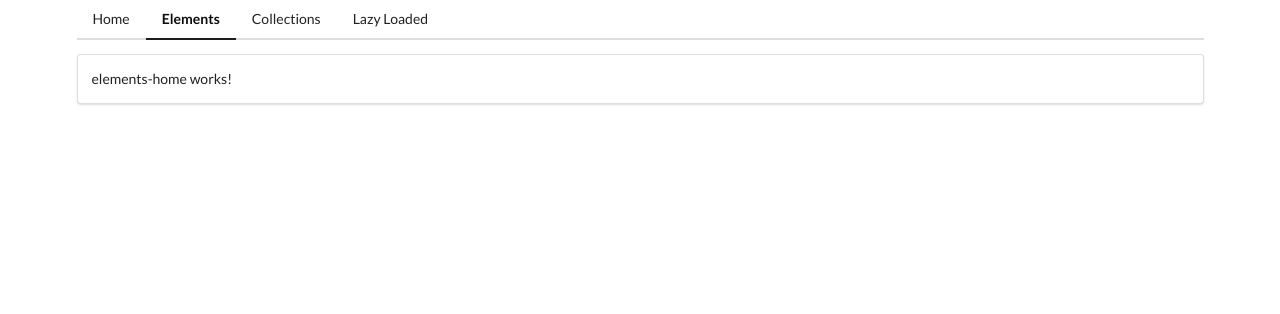
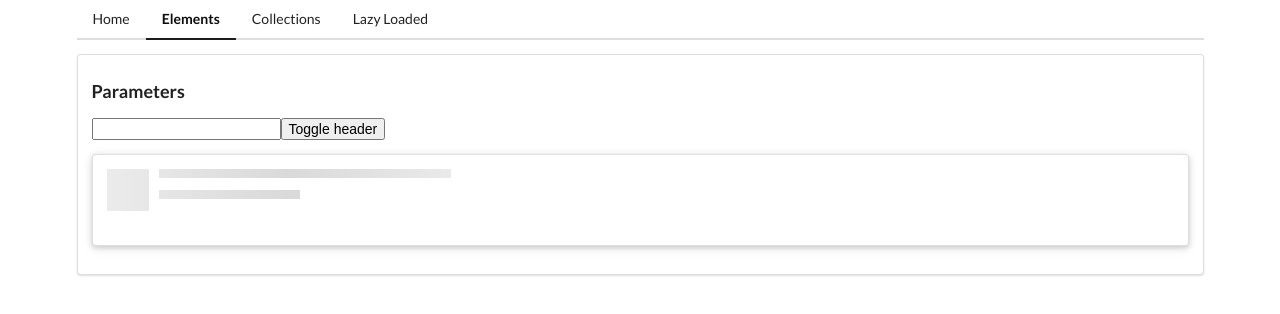
Before and after one commit to guillaumemaiano/AngularUdemyCourse, an Angular app in the folder AngularUdemyModules/: page /elements in a window 1280 px wide. Shown: the top 314 px of the page. Built offline with nearby package versions, Linux system fonts and the light colour scheme.

Commit message:
Built a ngFor based demo. Did not want to reuse Grider's directive solution.

```diff
--- a/AngularUdemyModules/src/app/elements/elements-home/elements-home.component.html
+++ b/AngularUdemyModules/src/app/elements/elements-home/elements-home.component.html
@@ -1 +1,10 @@
-<p>elements-home works!</p>
+<div class="ui sizer vertical segment">
+    <div class="ui medium header">Parameters</div>
+    <div class="box">
+        <input (input)="onInput($event.target.value)" />
+        <button (click)="toggleHeader()">Toggle header</button>
+    </div>
+    <div class="ui raised segment">
+        <app-placeholder [header]="header" [lines]="lines"></app-placeholder>
+    </div>
+</div>
--- a/AngularUdemyModules/src/app/elements/elements-home/elements-home.component.ts
+++ b/AngularUdemyModules/src/app/elements/elements-home/elements-home.component.ts
@@ -9,6 +9,20 @@ export class ElementsHomeComponent implements OnInit {
 
   constructor() { }
 
+  header = true;
+  lines = 0;
+
+  toggleHeader() {
+    this.header = !this.header;
+  }
+
+  onInput(value: string) {
+    const intValue = parseInt(value);
+    if (!isNaN(intValue)) {
+      this.lines = intValue;
+    }
+  }
+
   ngOnInit(): void {
   }
 
--- a/AngularUdemyModules/src/app/elements/elements.module.ts
+++ b/AngularUdemyModules/src/app/elements/elements.module.ts
@@ -3,10 +3,11 @@ import { CommonModule } from '@angular/common';
 
 import { ElementsRoutingModule } from './elements-routing.module';
 import { ElementsHomeComponent } from './elements-home/elements-home.component';
+import { PlaceholderComponent } from './placeholder/placeholder.component';
 
 
 @NgModule({
-  declarations: [ElementsHomeComponent],
+  declarations: [ElementsHomeComponent, PlaceholderComponent],
   imports: [
     CommonModule,
     ElementsRoutingModule
--- /dev/null
+++ b/AngularUdemyModules/src/app/elements/placeholder/placeholder.component.html
@@ -0,0 +1,9 @@
+<div class="ui placeholder">
+    <div class="image header" *ngIf="header">
+      <div class="line"></div>
+      <div class="line"></div>
+    </div>
+    <div class="paragraph" >
+      <div class="line" *ngFor="let i of _iterationArray">{{i}}</div>
+    </div>
+  </div>
--- /dev/null
+++ b/AngularUdemyModules/src/app/elements/placeholder/placeholder.component.ts
@@ -0,0 +1,29 @@
+import { Component, OnInit, Input } from '@angular/core';
+
+@Component({
+  selector: 'app-placeholder',
+  templateUrl: './placeholder.component.html',
+  styleUrls: ['./placeholder.component.css']
+})
+export class PlaceholderComponent implements OnInit {
+
+  @Input() header: boolean;
+  @Input() set lines(value: number) {
+    console.log("Setting "+value);
+    this._value = value;
+    this._iterationArray = new Array(value);
+  };
+
+  constructor() {
+    this.header = true;
+    this.lines = 3;
+  }
+
+  // all this is necessary because ngFor doesn't have a loop structure easily used...
+  _value: number;
+  _iterationArray: Array<number>;
+
+  ngOnInit(): void {
+  }
+
+}
```
Also changed, not shown: AngularUdemyModules/src/app/elements/placeholder/placeholder.component.css (added), 1 other file (tests, documents, lock files or other folders).
